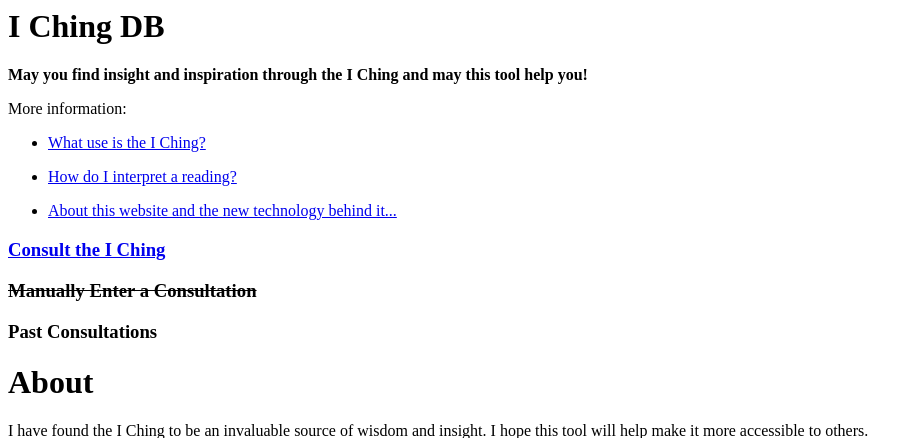
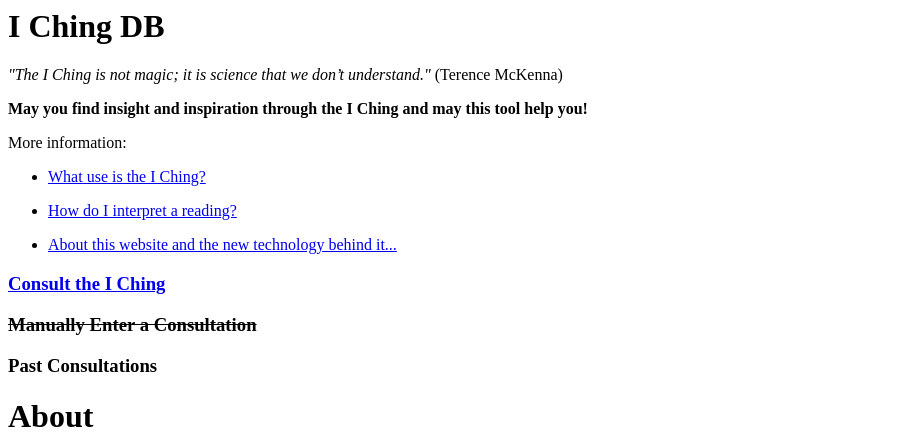
Before and after one commit to anandavala/ichingdb, a Django app: page /ichingdb/ in a window 1280 px wide. Shown: the top 438 px of the page, without its empty margins (0-923 px from the left). Run offline with Django 3.2, Linux system fonts and the light colour scheme; data that the repository does not hold is empty; parts of the project's set-up code (start-up, migrations or seed data) failed here and were passed over.

Commit message:
Added McKenna quote.

```diff
--- a/ichingdb/templates/ichingdb/index.html
+++ b/ichingdb/templates/ichingdb/index.html
@@ -1,4 +1,5 @@
 <h1>I Ching DB</h1>
+<p><i>"The I Ching is not magic; it is science that we don’t understand."</i> (Terence McKenna)</p>
 <p><strong>May you find insight and inspiration through the I Ching and may this tool help you!</strong></p>
 <p>More information:</p>
 <ul>
```
